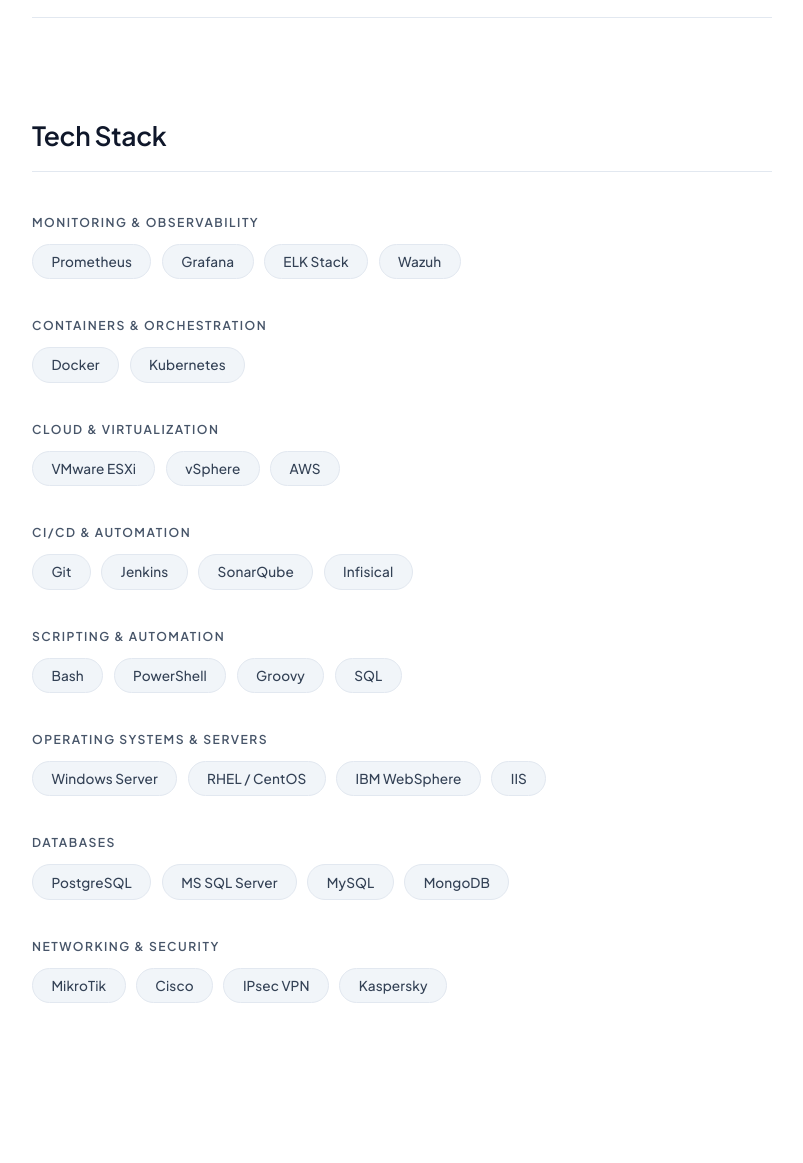
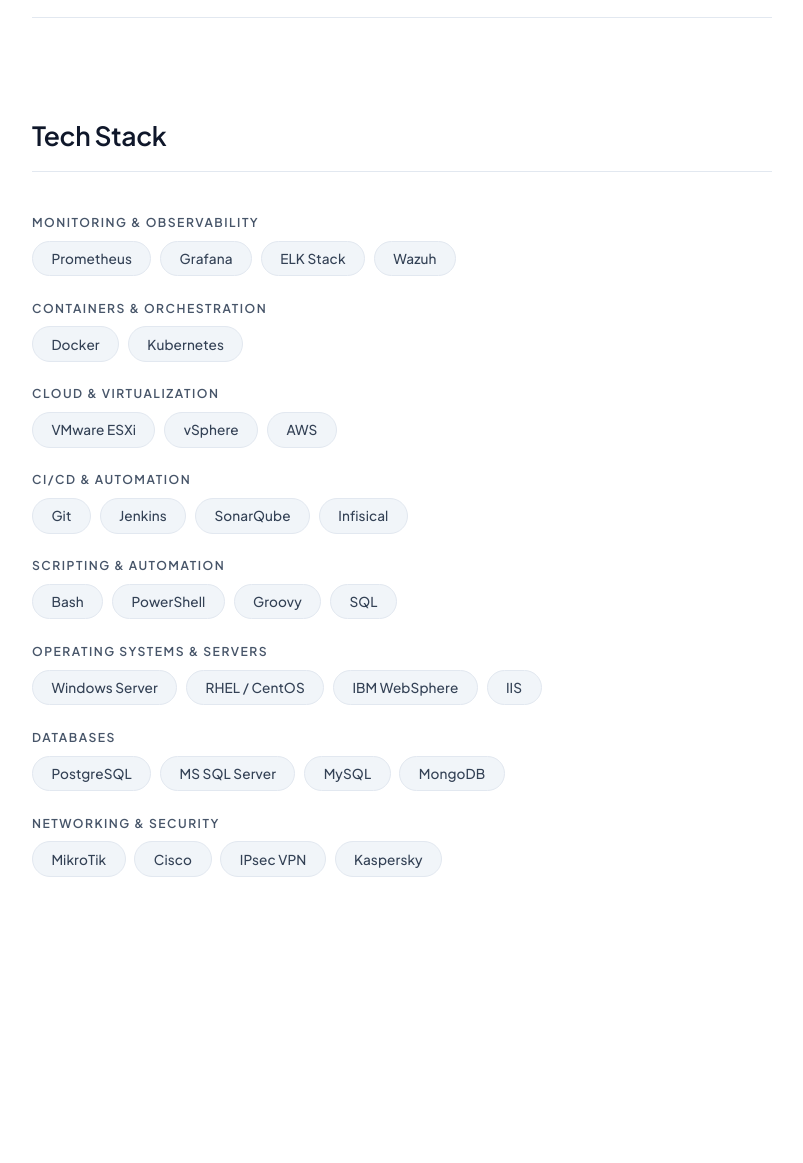
Before and after one commit to gomslhi/projectgomsil-resume, a PHP site: page / in a window 1280 px wide. Shown: the part 3600-4763 px from the top of the page, without its empty margins (238-1041 px from the left). After the commit the page ends 4477 px from the top, so only its background shows below. Run offline with PHP 8.4, Linux system fonts and the light colour scheme; some libraries are stand-ins or nearby versions.

Commit message:
update core resume

```diff
--- a/assets/style.css
+++ b/assets/style.css
@@ -422,14 +422,14 @@ html.lenis body {
 .skills-grid {
     display: flex;
     flex-direction: column;
-    gap: 2.25rem;
+    gap: 1.35rem;
 }
 
 .tech-stack-group,
 .skill-group {
     display: flex;
     flex-direction: column;
-    gap: 0.75rem;
+    gap: 0.55rem;
 }
 
 .tech-stack-group h4,
@@ -445,7 +445,7 @@ html.lenis body {
 .tags {
     display: flex;
     flex-wrap: wrap;
-    gap: 0.55rem 0.65rem;
+    gap: 0.5rem 0.55rem;
 }
 
 .tag {
--- a/index.php
+++ b/index.php
@@ -12,7 +12,7 @@
     <link rel="preconnect" href="https://fonts.googleapis.com">
     <link rel="preconnect" href="https://fonts.gstatic.com" crossorigin>
     <link href="https://fonts.googleapis.com/css2?family=Plus+Jakarta+Sans:wght@400;500;600;700&display=swap" rel="stylesheet">
-    <link rel="stylesheet" href="assets/style.css?v=3.3">
+    <link rel="stylesheet" href="assets/style.css?v=3.4">
 </head>
 
 <body>
@@ -40,7 +40,7 @@
                 <h1 class="hero-name">Gomgom Silalahi</h1>
             </div>
 
-            <p class="intro-bio">With over 6 years of experience across IT Infrastructure, Databases, and DevOps, I specialize in architecting automated, resilient, and well-monitored environments. I value continuous learning and strong team collaboration to deliver reliable enterprise solutions.</p>
+            <p class="intro-bio">With over 6 years of experience across IT Infrastructure, Databases, and DevOps, I specialize in architecting automated, resilient, and well-monitored environments.</p>
 
             <div class="hero-actions">
                 <a href="mailto:gomgom.silalahi@projectgomsil.com" class="contact-btn">Contact Me</a>
```
